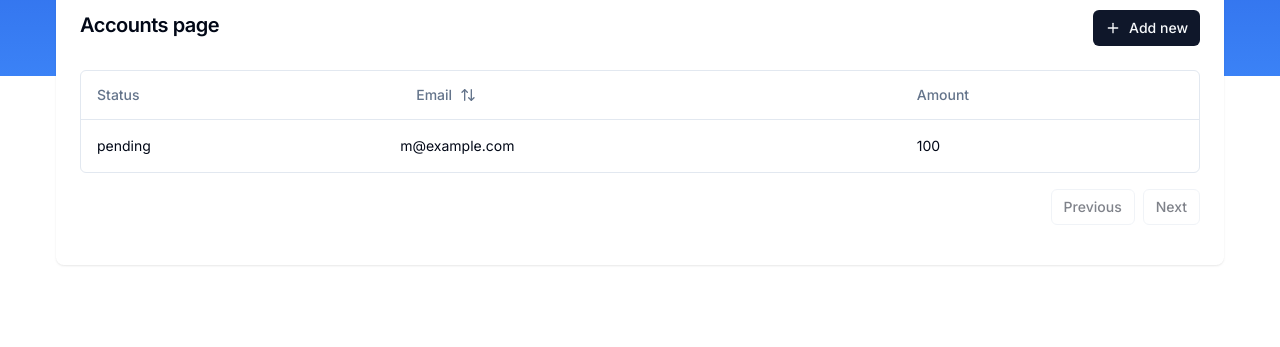
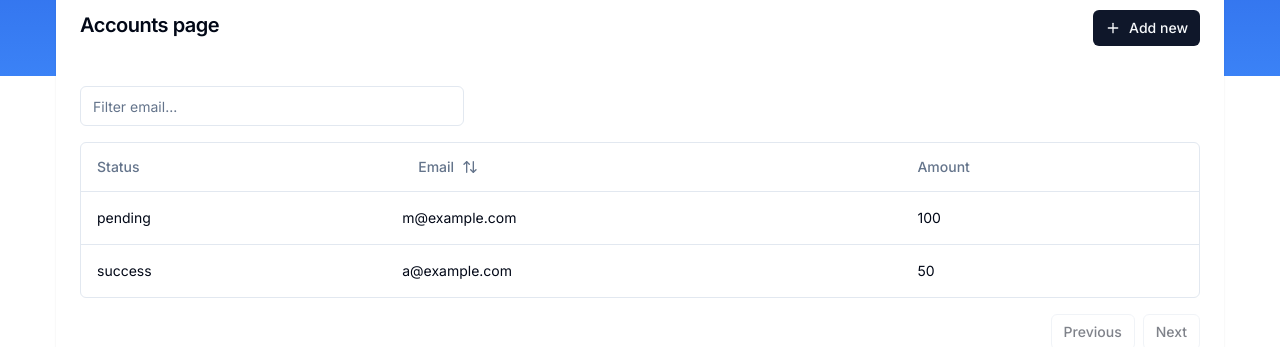
Before and after one commit to matan3sh/riseapp, a Next.js app: page /accounts in a window 1280 px wide. Shown: the part 280-627 px from the top of the page. Built offline with nearby package versions, Linux system fonts and the light colour scheme; no server answers; what drizzle-zod, hono would draw is missing.

Commit message:
Add Filtering to Data-Table

```diff
--- a/app/(dashboard)/accounts/page.tsx
+++ b/app/(dashboard)/accounts/page.tsx
@@ -13,6 +13,12 @@
     amount: 100,
     status: 'pending',
     email: 'm@example.com',
+  },
+  {
+    id: '575ed89g',
+    amount: 50,
+    status: 'success',
+    email: 'a@example.com',
   },
 ]
 
@@ -30,7 +36,7 @@
           </Button>
         </CardHeader>
         <CardContent>
-          <DataTable columns={columns} data={data} />
+          <DataTable columns={columns} data={data} filterKey={'email'} />
         </CardContent>
       </Card>
     </div>
--- a/components/data-table.tsx
+++ b/components/data-table.tsx
@@ -2,16 +2,19 @@
 
 import {
   ColumnDef,
-  SortingState,
+  ColumnFiltersState,
   flexRender,
   getCoreRowModel,
+  getFilteredRowModel,
   getPaginationRowModel,
   getSortedRowModel,
+  SortingState,
   useReactTable,
 } from '@tanstack/react-table'
 import * as React from 'react'
 
 import { Button } from '@/components/ui/button'
+import { Input } from '@/components/ui/input'
 import {
   Table,
   TableBody,
@@ -24,13 +27,18 @@
 interface DataTableProps<TData, TValue> {
   columns: ColumnDef<TData, TValue>[]
   data: TData[]
+  filterKey: string
 }
 
 export function DataTable<TData, TValue>({
   columns,
   data,
+  filterKey,
 }: DataTableProps<TData, TValue>) {
   const [sorting, setSorting] = React.useState<SortingState>([])
+  const [columnFilters, setColumnFilters] = React.useState<ColumnFiltersState>(
+    []
+  )
   const table = useReactTable({
     data,
     columns,
@@ -38,13 +46,26 @@
     getPaginationRowModel: getPaginationRowModel(),
     onSortingChange: setSorting,
     getSortedRowModel: getSortedRowModel(),
+    onColumnFiltersChange: setColumnFilters,
+    getFilteredRowModel: getFilteredRowModel(),
     state: {
       sorting,
+      columnFilters,
     },
   })
 
   return (
     <div>
+      <div className="flex items-center py-4">
+        <Input
+          placeholder={`Filter ${filterKey}...`}
+          value={(table.getColumn(filterKey)?.getFilterValue() as string) ?? ''}
+          onChange={(event) =>
+            table.getColumn(filterKey)?.setFilterValue(event.target.value)
+          }
+          className="max-w-sm"
+        />
+      </div>
       <div className="rounded-md border">
         <Table>
           <TableHeader>
```
